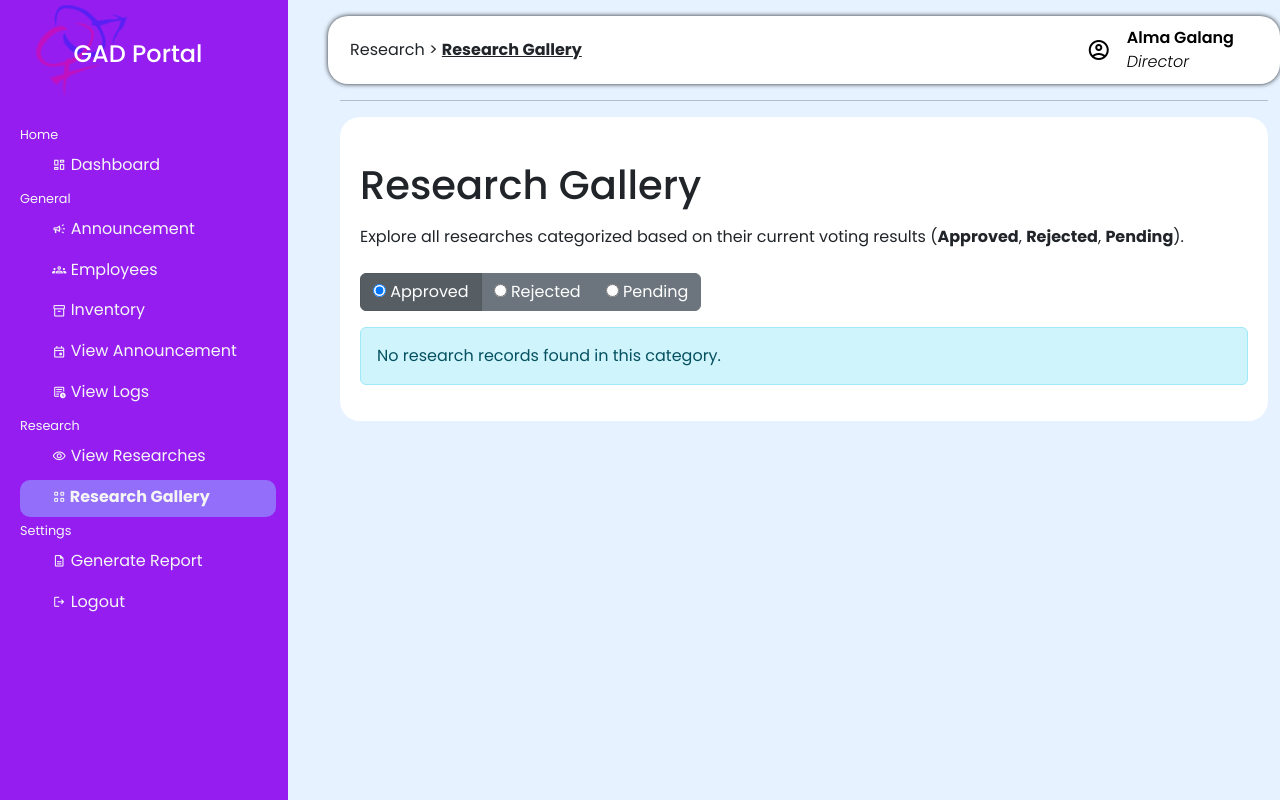
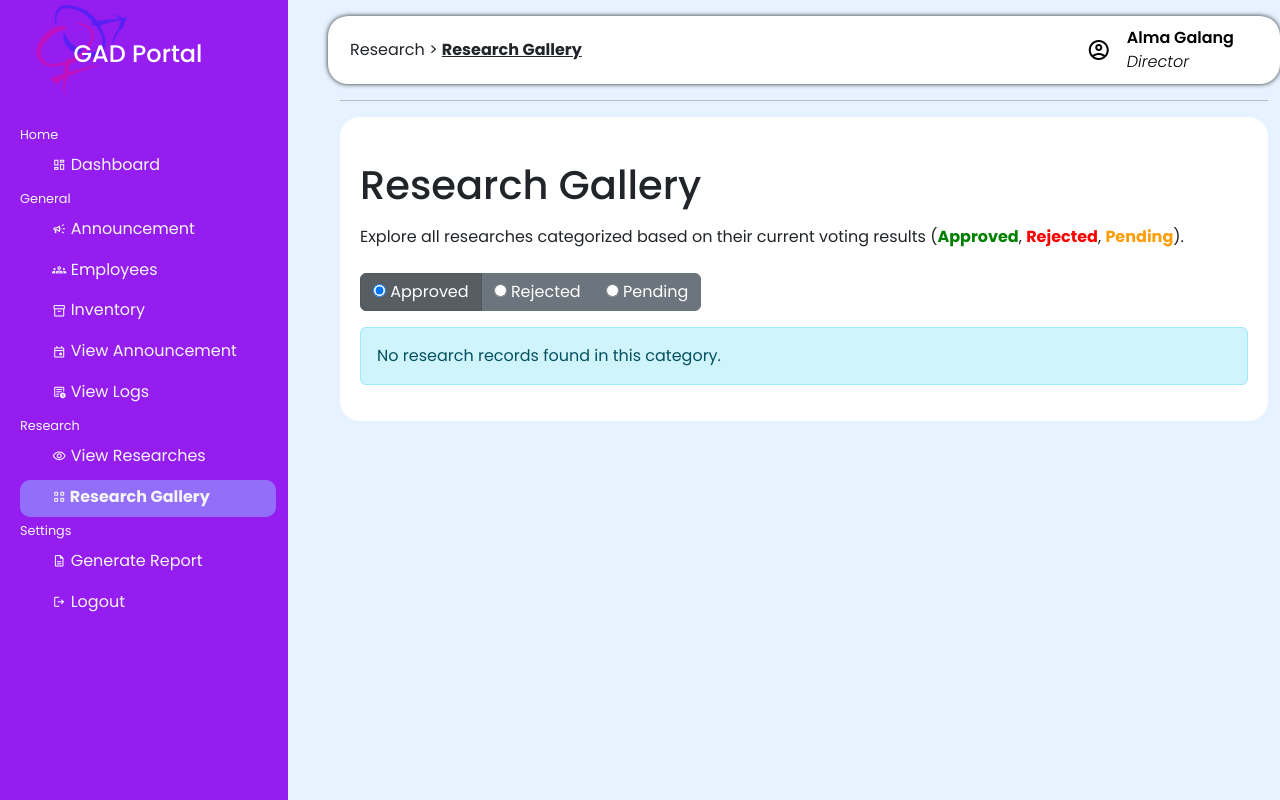
Before and after one commit to hencatt/capstone, a PHP site: page /capstone/Users/researchGallery.php in a window 1280 px wide. Run offline with PHP 8.4, Linux system fonts and the light colour scheme; a user stored in the database is signed in; data comes from the database, SQL or seed files in the repository; data that the repository does not hold is empty; some libraries are stand-ins or nearby versions.

Commit message:
minor fixes

```diff
--- a/Users/researchGallery.php
+++ b/Users/researchGallery.php
@@ -102,7 +102,7 @@ $currentLname = $user['lname'];
                 <div class="row mt-2">
                     <div class="col">
                         Explore all researches categorized based on their current voting results
-                        (<b>Approved</b>, <b>Rejected</b>, <b>Pending</b>).
+                        (<b style="color: green">Approved</b>, <b style="color: red">Rejected</b>, <b style="color: #ff9d09ff">Pending</b>).
                     </div>
                 </div>
 
--- a/Users/viewLogs.php
+++ b/Users/viewLogs.php
@@ -40,7 +40,7 @@ if ($currentPosition !== "Director") {
             <?= topbar($currentUser, $currentPosition, "logs") ?>
             <div id="contents">
 
-                <div class="row mt-4">
+                <div class="row">
                     <div class="col">
                         <h1>Logs <span class="material-symbols-outlined">overview</span></h1>
                         <p>Any user activity will be recorded here.</p>
```
